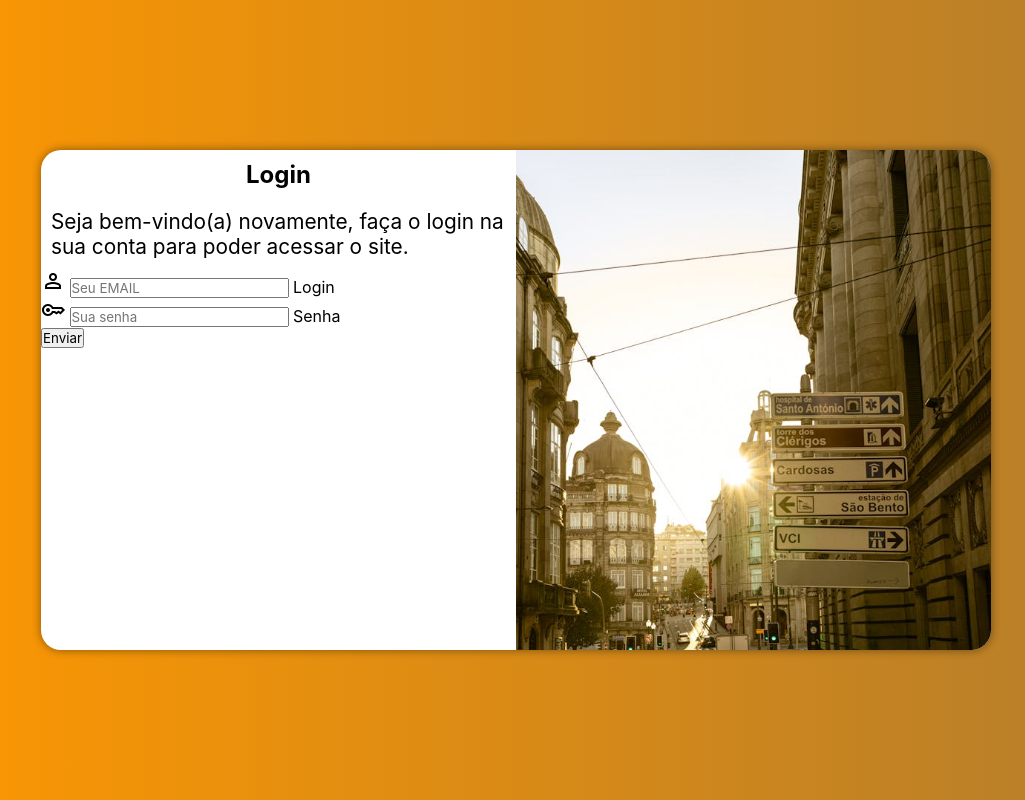
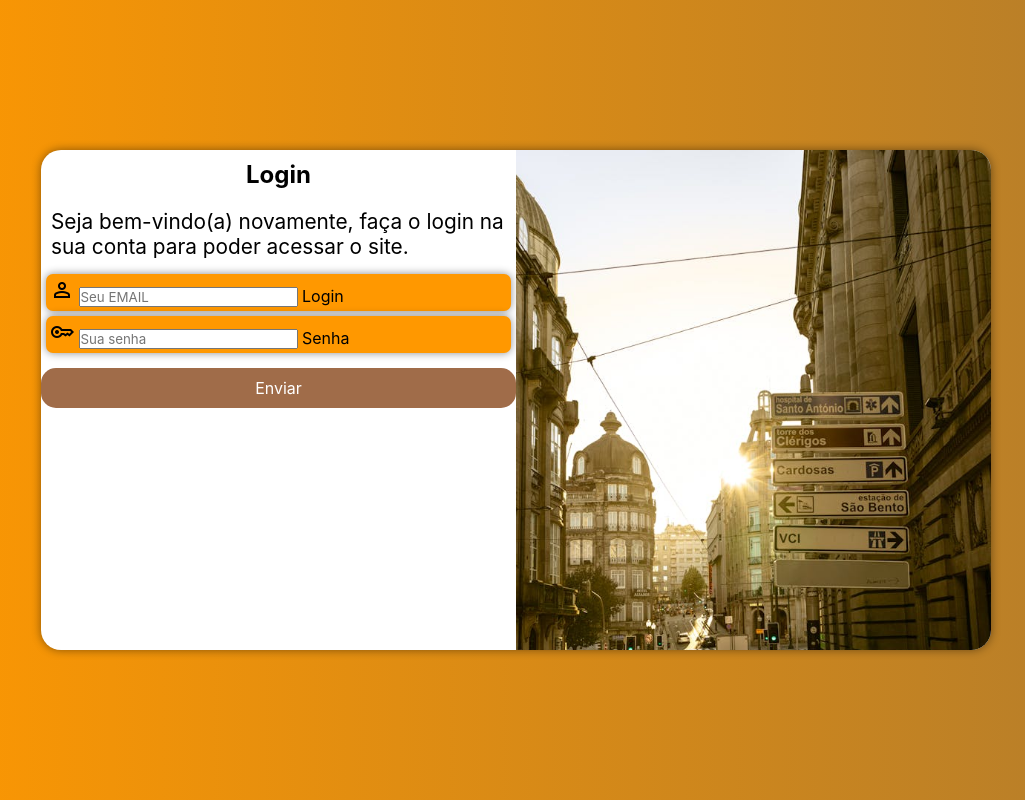
Before and after one commit to KayoLeal/Projeto-Login, a plain HTML site: page index.html in a window 1280 px wide. Shown: the whole page, without its empty margins (124-1149 px from the left). Drawn offline with nearby package versions, Linux system fonts and the light colour scheme.

Commit message:
Arrumando estilos na tela de login

```diff
--- a/estilos/style.css
+++ b/estilos/style.css
@@ -58,3 +58,30 @@ div#formulario > h1{
     padding: 10px;
     text-align: center;
 }
+
+form > div.campo{
+    display: block;
+    background-color: #ff9800 ;
+    margin: 5px;
+    border-radius: 7px;
+    padding: 4px;
+    box-shadow: 0px 0px 8px rgba(0, 0, 0, 0.452);
+}
+
+form > input[type=submit] {
+    display: block;
+    font-size: 1em;
+    width: 100%;
+    height: 40px;
+    background-color: #a06c49 ;
+    border: none;
+    border-radius: 15px;
+    cursor: pointer;
+    color: #ffffff;
+    margin-top: 15px;
+}
+
+form input[type=submit]:hover{
+    background-color:#c58961;
+
+}
```
